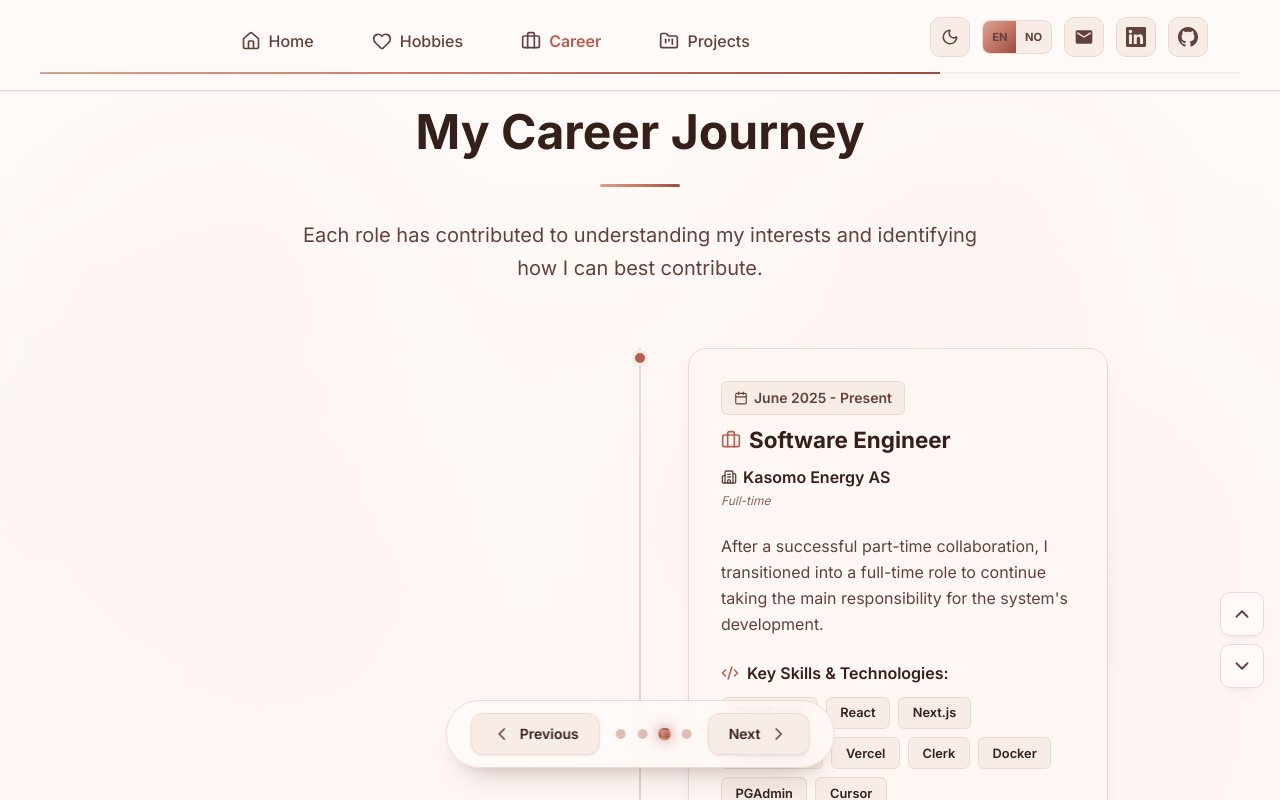
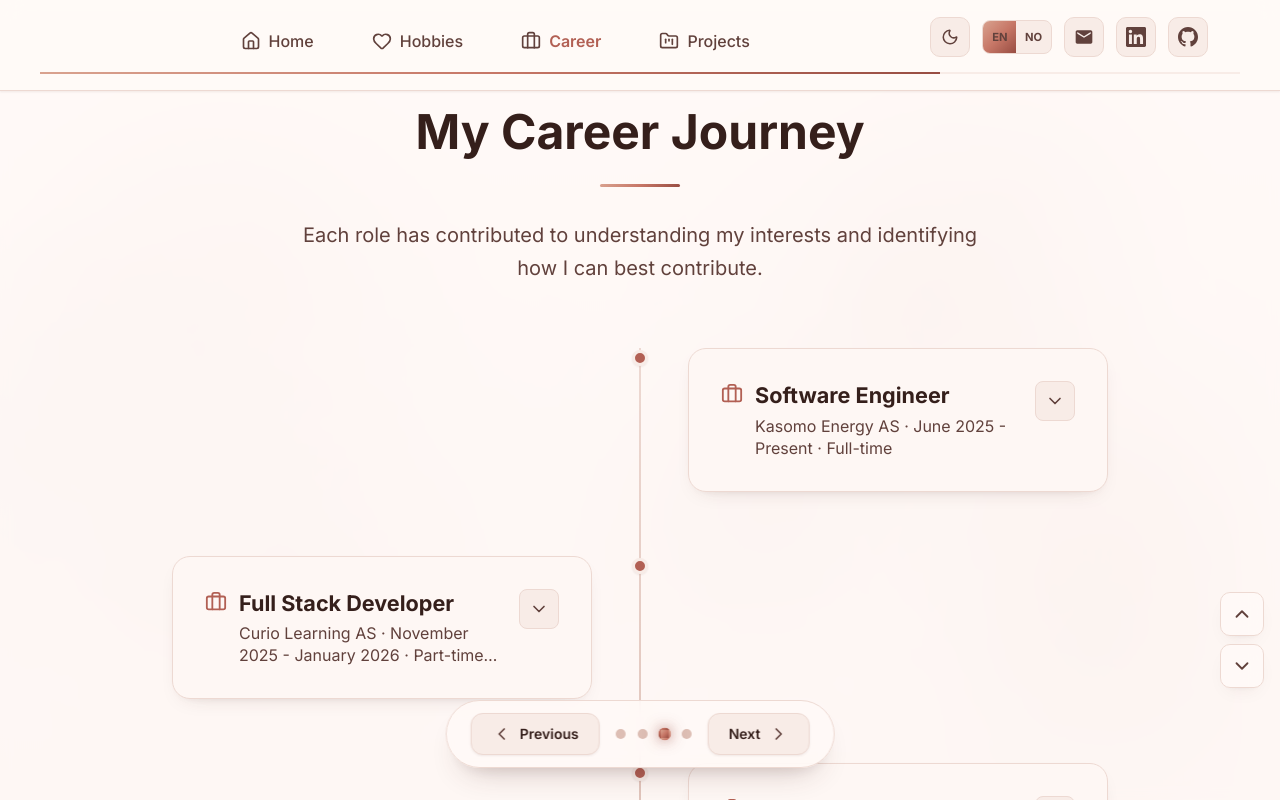
Before and after one commit to siljehtangen/portfolio, a Vue app: page / in a window 1280 px wide. Both pictures are taken after a click on the button "Career". Built offline with nearby package versions, Linux system fonts and the light colour scheme.

Commit message:
feat: add toggle

```diff
--- a/src/components/MyCareer.vue
+++ b/src/components/MyCareer.vue
@@ -43,7 +43,7 @@
           </div>
 
           <div
-            class="group relative w-full cursor-pointer overflow-hidden rounded-[18px] border border-[var(--border-light)] bg-[color-mix(in_srgb,var(--bg-primary)_80%,var(--bg-secondary))] p-8 text-[var(--text-primary)] shadow-[var(--shadow-md)] transition-all duration-200 ease-out before:absolute before:inset-x-0 before:top-0 before:h-[3px] before:origin-left before:scale-x-0 before:[background:var(--gradient-primary)] before:transition-transform before:duration-200 before:ease-out before:content-[''] hover:-translate-y-1 hover:border-[var(--border-dark)] hover:bg-[var(--bg-primary)] hover:shadow-[var(--shadow-lg)] hover:before:scale-x-100 max-md:ml-16 max-md:w-[calc(100%-4rem)] max-md:p-6 md:w-[calc(50%-3rem)]"
+            class="relative w-full overflow-hidden rounded-[18px] border border-[var(--border-light)] bg-[color-mix(in_srgb,var(--bg-primary)_80%,var(--bg-secondary))] p-6 text-[var(--text-primary)] shadow-[var(--shadow-md)] transition-all duration-200 ease-out before:absolute before:inset-x-0 before:top-0 before:h-[3px] before:origin-left before:scale-x-0 before:[background:var(--gradient-primary)] before:transition-transform before:duration-200 before:ease-out before:content-[''] hover:border-[var(--border-dark)] hover:bg-[var(--bg-primary)] hover:shadow-[var(--shadow-lg)] hover:before:scale-x-100 max-md:ml-16 max-md:w-[calc(100%-4rem)] max-md:p-5 md:w-[calc(50%-3rem)] md:p-8"
             :class="[
               index % 2 === 0 ? 'md:ml-12 md:mr-0' : 'md:ml-0 md:mr-12',
               index === 0 ? 'scroll-mt-28' : '',
@@ -56,39 +56,61 @@
                   : undefined
             "
           >
-            <div class="mb-6 flex items-start gap-4 max-md:flex-col max-md:text-left">
+            <div class="flex items-start gap-3">
+              <Briefcase
+                :size="22"
+                class="mt-0.5 size-[22px] shrink-0 text-[var(--purple)] max-md:size-5"
+                aria-hidden="true"
+              />
               <div class="min-w-0 flex-1">
+                <h3
+                  class="m-0 line-clamp-2 text-lg font-bold leading-snug text-[var(--text-primary)] md:text-[1.35rem]"
+                >
+                  {{ career.title }}
+                </h3>
+                <p
+                  class="mt-1 line-clamp-2 text-sm leading-snug text-[var(--text-secondary)] md:text-base"
+                >
+                  {{ career.company }} · {{ career.duration }} · {{ career.type }}
+                </p>
+              </div>
+              <button
+                type="button"
+                class="flex size-10 shrink-0 items-center justify-center rounded-lg border border-[var(--border-light)] bg-[var(--bg-secondary)] text-[var(--text-secondary)] transition-all duration-200 ease-out hover:border-[var(--purple)] hover:text-[var(--purple)]"
+                :aria-expanded="isExpanded(index)"
+                :aria-controls="`career-details-${index}`"
+                :aria-label="isExpanded(index) ? t('expandable.hideDetails') : t('expandable.showDetails')"
+                @click.stop="toggleExpanded(index)"
+              >
+                <ChevronDown
+                  :size="20"
+                  class="size-5 transition-transform duration-200"
+                  :class="{ 'rotate-180': isExpanded(index) }"
+                  aria-hidden="true"
+                />
+              </button>
+            </div>
+
             <div
-                  class="mb-2 inline-flex items-center gap-1.5 rounded-md border border-[var(--border-light)] bg-[var(--bg-secondary)] px-3 py-1.5 text-sm font-semibold text-[var(--text-secondary)]"
+              v-show="isExpanded(index)"
+              :id="`career-details-${index}`"
+              class="mt-5 border-t border-[var(--border-light)] pt-5"
+            >
+              <div class="mb-5 flex flex-wrap items-center gap-2 text-left">
+                <div
+                  class="inline-flex items-center gap-1.5 rounded-md border border-[var(--border-light)] bg-[var(--bg-secondary)] px-3 py-1.5 text-sm font-semibold text-[var(--text-secondary)]"
                 >
                   <Calendar :size="14" class="size-3.5 shrink-0 text-[var(--text-secondary)]" />
                   {{ career.duration }}
                 </div>
-                <h3 class="m-0 mb-2 flex items-center gap-2 text-[1.4rem] font-bold text-[var(--text-primary)]">
-                  <Briefcase
-                    :size="20"
-                    class="size-5 shrink-0 text-[var(--purple)] transition-all duration-200 ease-out group-hover:scale-110 group-hover:text-[var(--blue)]"
-                  />
-                  {{ career.title }}
-                </h3>
-                <p
-                  class="m-0 mb-1 flex items-center gap-1.5 text-base font-semibold text-[var(--text-primary)] transition-colors duration-200 ease-out"
-                >
-                  <Building2
-                    :size="16"
-                    class="size-4 shrink-0 text-[var(--text-secondary)] transition-transform duration-200 ease-out group-hover:scale-110 group-hover:text-[var(--primary)]"
-                  />
-                  {{ career.company }}
-                </p>
-                <p class="m-0 text-xs italic text-[var(--text-muted)]">{{ career.type }}</p>
-              </div>
+                <span class="text-xs italic text-[var(--text-muted)]">{{ career.type }}</span>
               </div>
 
-            <p class="mb-6 text-base font-normal leading-relaxed text-[var(--text-secondary)]">
+              <p class="mb-5 text-base font-normal leading-relaxed text-[var(--text-secondary)]">
                 {{ career.description }}
               </p>
 
-            <div class="mb-0">
+              <div>
                 <h4
                   class="m-0 mb-3 flex items-center gap-2 text-base font-semibold text-[var(--text-primary)]"
                 >
@@ -106,6 +128,8 @@
                 </div>
               </div>
             </div>
+
+          </div>
         </div>
       </div>
     </div>
@@ -113,8 +137,8 @@
 </template>
 
 <script setup lang="ts">
-import { computed } from 'vue'
-import { Briefcase, Building2, Calendar, Code2 } from 'lucide-vue-next'
+import { computed, ref } from 'vue'
+import { Briefcase, Calendar, Code2, ChevronDown } from 'lucide-vue-next'
 import { useI18n } from 'vue-i18n'
 
 const { t, tm } = useI18n()
@@ -129,4 +153,17 @@ const careers = computed(
       skills: string[]
     }>,
 )
+
+const expandedByIndex = ref<Record<number, boolean>>({})
+
+function isExpanded(index: number): boolean {
+  return !!expandedByIndex.value[index]
+}
+
+function toggleExpanded(index: number) {
+  expandedByIndex.value = {
+    ...expandedByIndex.value,
+    [index]: !expandedByIndex.value[index],
+  }
+}
 </script>
--- a/src/components/MyProjects.vue
+++ b/src/components/MyProjects.vue
@@ -43,7 +43,7 @@
           </div>
 
           <div
-            class="group relative w-full cursor-pointer overflow-hidden rounded-[18px] border border-[var(--border-light)] bg-[color-mix(in_srgb,var(--bg-primary)_80%,var(--bg-secondary))] p-8 text-[var(--text-primary)] shadow-[var(--shadow-md)] transition-all duration-200 ease-out before:absolute before:inset-x-0 before:top-0 before:h-[3px] before:origin-left before:scale-x-0 before:[background:var(--gradient-primary)] before:transition-transform before:duration-200 before:ease-out before:content-[''] hover:-translate-y-1 hover:border-[var(--border-dark)] hover:bg-[var(--bg-primary)] hover:shadow-[var(--shadow-lg)] hover:before:scale-x-100 max-md:ml-16 max-md:w-[calc(100%-4rem)] max-md:rounded-3xl max-md:p-6 md:w-[calc(50%-3.5rem)]"
+            class="relative w-full overflow-hidden rounded-[18px] border border-[var(--border-light)] bg-[color-mix(in_srgb,var(--bg-primary)_80%,var(--bg-secondary))] p-6 text-[var(--text-primary)] shadow-[var(--shadow-md)] transition-all duration-200 ease-out before:absolute before:inset-x-0 before:top-0 before:h-[3px] before:origin-left before:scale-x-0 before:[background:var(--gradient-primary)] before:transition-transform before:duration-200 before:ease-out before:content-[''] hover:border-[var(--border-dark)] hover:bg-[var(--bg-primary)] hover:shadow-[var(--shadow-lg)] hover:before:scale-x-100 max-md:ml-16 max-md:w-[calc(100%-4rem)] max-md:rounded-3xl max-md:p-5 md:w-[calc(50%-3.5rem)] md:p-8"
             :class="[
               index % 2 === 0 ? 'md:ml-14 md:mr-0' : 'md:ml-0 md:mr-14',
               index === 0 ? 'scroll-mt-28' : '',
@@ -56,24 +56,52 @@
                   : undefined
             "
           >
-            <div class="mb-6 flex items-start gap-4 max-md:flex-col max-md:text-left">
-              <div class="min-w-0 flex-1">
-                <div
-                  class="mb-3 inline-block rounded-md border border-[var(--border-light)] bg-[var(--bg-secondary)] px-3 py-1.5 text-[0.85rem] font-semibold tracking-wide text-[var(--text-secondary)]"
-                >
-                  {{ extractDate(project.title) }}
-                </div>
-                <h3
-                  class="m-0 mb-4 flex items-center gap-3 text-[1.4rem] font-bold text-[var(--text-primary)]"
-                >
+            <div class="flex items-start gap-3">
               <component
                 :is="projectIcons[index]"
-                    :size="24"
-                    class="size-6 shrink-0 text-[var(--purple)] transition-all duration-200 ease-out group-hover:scale-110 group-hover:text-[var(--blue)]"
+                :size="22"
+                class="mt-0.5 size-[22px] shrink-0 text-[var(--purple)] max-md:size-5"
+                aria-hidden="true"
               />
-                  {{ project.title.replace(/\s*\([^)]*\)\s*/g, '') }}
+              <div class="min-w-0 flex-1">
+                <h3
+                  class="m-0 line-clamp-2 text-lg font-bold leading-snug text-[var(--text-primary)] md:text-[1.35rem]"
+                >
+                  {{ projectTitleClean(project.title) }}
                 </h3>
-                <div class="flex flex-wrap gap-2">
+                <p
+                  class="mt-1 line-clamp-2 text-sm leading-snug text-[var(--text-secondary)] md:text-base"
+                >
+                  <span v-if="extractDate(project.title)" class="font-medium text-[var(--text-muted)]">
+                    {{ extractDate(project.title) }}
+                  </span>
+                  <span v-if="extractDate(project.title) && project.technologies.length"> · </span>
+                  {{ techSummary(project.technologies) }}
+                </p>
+              </div>
+              <button
+                type="button"
+                class="flex size-10 shrink-0 items-center justify-center rounded-lg border border-[var(--border-light)] bg-[var(--bg-secondary)] text-[var(--text-secondary)] transition-all duration-200 ease-out hover:border-[var(--purple)] hover:text-[var(--purple)]"
+                :aria-expanded="isExpanded(index)"
+                :aria-controls="`project-details-${index}`"
+                :aria-label="isExpanded(index) ? t('expandable.hideDetails') : t('expandable.showDetails')"
+                @click.stop="toggleExpanded(index)"
+              >
+                <ChevronDown
+                  :size="20"
+                  class="size-5 transition-transform duration-200"
+                  :class="{ 'rotate-180': isExpanded(index) }"
+                  aria-hidden="true"
+                />
+              </button>
+            </div>
+
+            <div
+              v-show="isExpanded(index)"
+              :id="`project-details-${index}`"
+              class="mt-5 border-t border-[var(--border-light)] pt-5 text-left"
+            >
+              <div v-if="project.technologies.length" class="mb-5 flex flex-wrap gap-2">
                 <span
                   v-for="tech in project.technologies"
                   :key="tech"
@@ -82,21 +110,19 @@
                   {{ tech }}
                 </span>
               </div>
-              </div>
-            </div>
 
-            <p class="mb-6 text-base font-normal leading-relaxed text-[var(--text-secondary)]">
+              <p class="mb-5 text-base font-normal leading-relaxed text-[var(--text-secondary)]">
                 {{ project.description }}
               </p>
 
-            <div class="mb-6">
+              <div class="mb-5">
                 <h4
                   class="m-0 mb-3 flex items-center gap-2 text-base font-semibold text-[var(--text-primary)]"
                 >
                   <Code2 :size="18" class="size-[18px] shrink-0 text-[var(--purple)]" />
                   {{ t('projects.keyFeatures') }}
                 </h4>
-              <div class="mb-6 flex flex-col gap-2">
+                <div class="flex flex-col gap-2">
                   <span
                     v-for="highlight in project.highlights"
                     :key="highlight"
@@ -111,7 +137,7 @@
                 </div>
               </div>
 
-            <div v-if="project.links" class="mb-4 flex flex-wrap gap-4 max-md:justify-start">
+              <div v-if="project.links" class="flex flex-wrap gap-4 max-md:justify-start">
                 <a
                   v-for="link in project.links"
                   :key="link.type"
@@ -131,11 +157,12 @@
           </div>
         </div>
       </div>
+    </div>
   </section>
 </template>
 
 <script setup lang="ts">
-import { computed } from 'vue'
+import { computed, ref } from 'vue'
 import {
   Github,
   CheckCircle2,
@@ -151,6 +178,7 @@ import {
   Gamepad2,
   MessageSquare,
   Flower2,
+  ChevronDown,
 } from 'lucide-vue-next'
 import { useI18n } from 'vue-i18n'
 
@@ -176,6 +204,32 @@ type ProjectItem = {
   description: string
   highlights: string[]
   links?: Array<{ type: string; url: string }>
+}
+
+const expandedByIndex = ref<Record<number, boolean>>({})
+
+function isExpanded(index: number): boolean {
+  return !!expandedByIndex.value[index]
+}
+
+function toggleExpanded(index: number) {
+  expandedByIndex.value = {
+    ...expandedByIndex.value,
+    [index]: !expandedByIndex.value[index],
+  }
+}
+
+function projectTitleClean(title: string): string {
+  return title.replace(/\s*\([^)]*\)\s*/g, '')
+}
+
+function techSummary(technologies: string[]): string {
+  const max = 3
+  if (!technologies.length) return ''
+  const head = technologies.slice(0, max).join(' · ')
+  const rest = technologies.length - max
+  if (rest > 0) return `${head} ${t('expandable.moreTechnologies', { count: rest })}`
+  return head
 }
 
 const monthToNumber: Record<string, number> = {
--- a/src/i18n/locales/en.ts
+++ b/src/i18n/locales/en.ts
@@ -17,6 +17,11 @@ export const en = {
     toolbar: 'Scroll this section',
     toFirstCard: 'Scroll to first card',
     toLastCard: 'Scroll to last card',
+  },
+  expandable: {
+    showDetails: 'Show details',
+    hideDetails: 'Hide details',
+    moreTechnologies: '+{count} more',
   },
   intro: {
     greeting: "Hi, I'm",
--- a/src/i18n/locales/no.ts
+++ b/src/i18n/locales/no.ts
@@ -17,6 +17,11 @@ export const no = {
     toolbar: 'Rull i denne delen',
     toFirstCard: 'Rull til første kort',
     toLastCard: 'Rull til siste kort',
+  },
+  expandable: {
+    showDetails: 'Vis detaljer',
+    hideDetails: 'Skjul detaljer',
+    moreTechnologies: '+{count} flere',
   },
   intro: {
     greeting: 'Hei, jeg heter',
```
Lines whose indentation alone changed are shown as unchanged.
